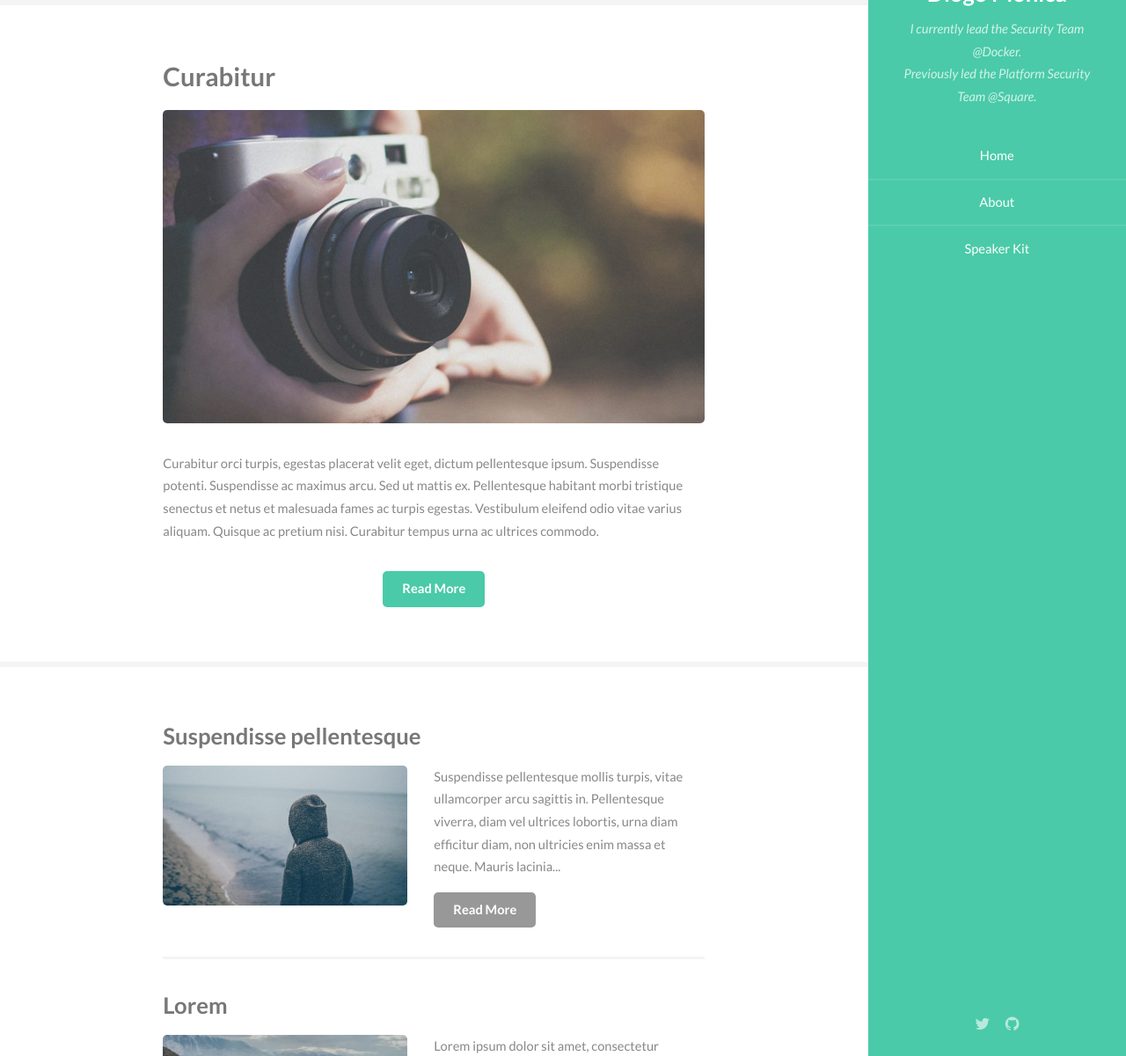
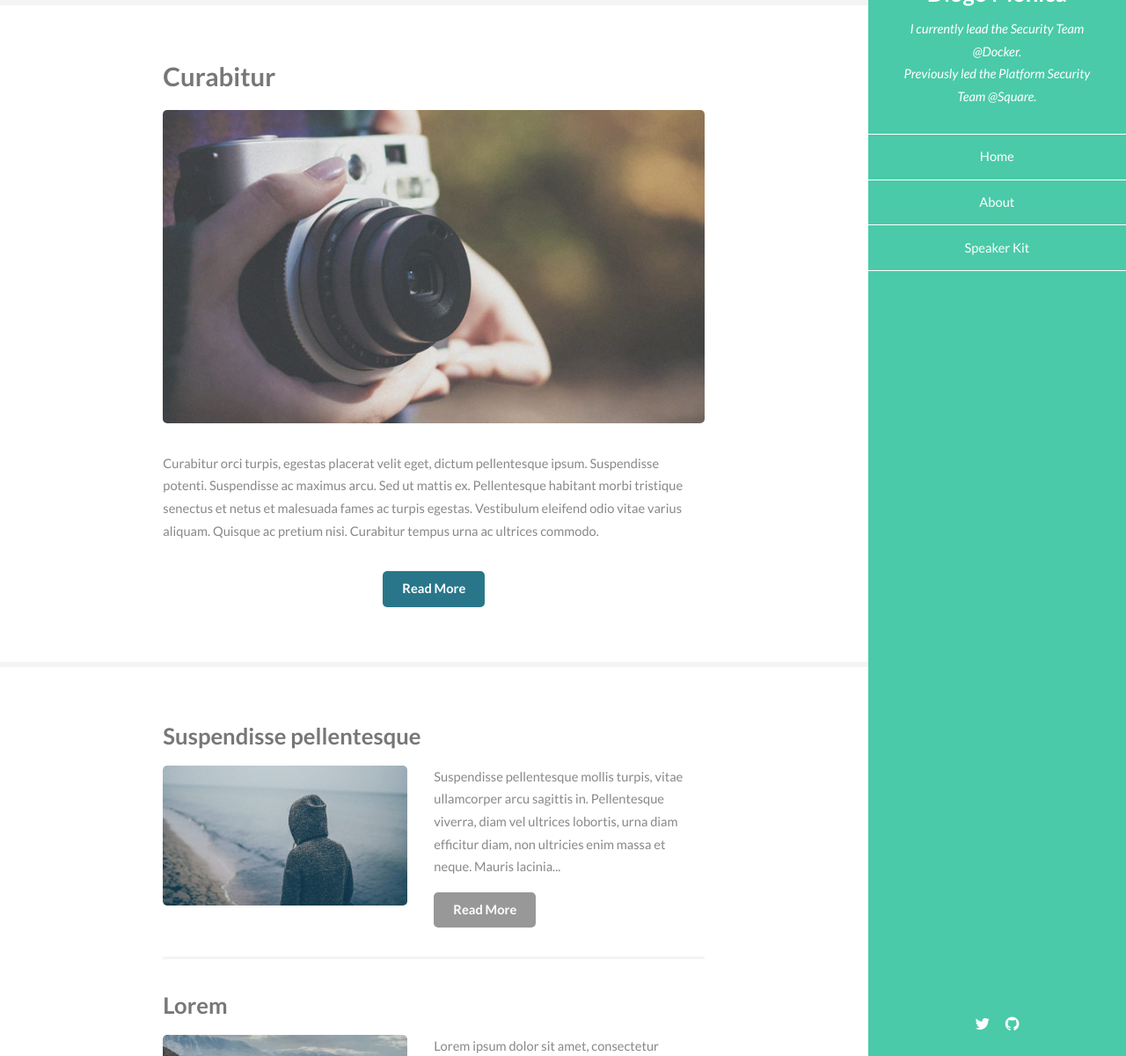
Before and after one commit to diogomonica/new.diogomonica.com, a Jekyll site: the page built from index.html, in a window 1280 px wide and 1400 px high. Shown: the part 200-1400 px from the top of the window at 88% size. Built offline with Jekyll 4.4.1, drawn with Linux system fonts in a browser that asks for light colours.

Commit message:
changed some styles

```diff
--- a/_sass/_vars.scss
+++ b/_sass/_vars.scss
@@ -49,3 +49,7 @@
 	$color-header-fg:			mix($color-header-bg, $color-header-fg-bold, 25%);
 	$color-header-fg-light:		mix($color-header-bg, $color-header-fg-bold, 40%);
 	$color-header-border:		mix($color-header-bg, $color-header-fg-bold, 90%);
+
+	$diogoBlue:					#193341;
+	$diogoLightBlue:			#29768a;
+	$white:						#fff;
--- a/css/style-medium.scss
+++ b/css/style-medium.scss
@@ -71,18 +71,20 @@
 /* Layers */
 
 	#titleBar {
-		background: #222;
-		color: #fff;
+		background: $diogoBlue;
+		color: $white;
 		min-width: 320px;
 
 		.title {
-			color: #fff;
 			display: block;
+			width: 100%;
+			height: 44px;
+			padding: 0 1em;
+			color: $white;
 			font-weight: $font-weight-bold;
-			height: 44px;
 			line-height: 44px;
-			padding: 0 1em;
-			width: 100%;
+			letter-spacing: 1px;
+			text-transform: uppercase;
 
 			@if $side-header == 'right' {
 				text-align: left;
@@ -107,8 +109,8 @@
 			}
 
 			&:before {
-				background: $color-accent-bg;
-				color: $color-accent-fg-bold;
+				background: $diogoBlue;
+				color: $white;
 				content: '\f0c9';
 				display: block;
 				font-size: 18px;
@@ -130,6 +132,6 @@
 	}
 
 	#sidePanel {
-		background: $color-header-bg;
-		color: $color-header-fg;
+		background: $diogoBlue;
+		color: $white;
 	}
--- a/css/style-xsmall.scss
+++ b/css/style-xsmall.scss
@@ -39,6 +39,7 @@
 				> * {
 					width: 100%;
 					margin: 0 !important;
+					background: $diogoLightBlue;
 
 					&.icon {
 						&:before {
--- a/css/style.scss
+++ b/css/style.scss
@@ -166,7 +166,7 @@
 
 	header {
 		p {
-			color: $color-fg-light;
+			color: $white;
 			position: relative;
 			margin: 0 0 ($size-element-margin * 0.75) 0;
 		}
@@ -789,8 +789,8 @@
 		}
 
 		&.special {
-			background-color: $color-accent-bg;
-			color: $color-accent-fg-bold !important;
+			background-color: $diogoLightBlue;
+			color: $white !important;
 
 			&:hover {
 				background-color: lighten($color-accent-bg, 5);
@@ -888,7 +888,7 @@
 
 		header {
 			p {
-				color: $color-header-fg-light;
+				color: $white;
 			}
 		}
 
@@ -915,7 +915,7 @@
 			}
 
 			p {
-				color: $color-header-fg;
+				color: $white;
 				font-style: italic;
 				margin: 1em 0 0 0;
 			}
@@ -933,7 +933,7 @@
 
 				li {
 					a {
-						color: $color-header-fg-light;
+						color: $white;
 					}
 				}
 			}
@@ -946,7 +946,7 @@
 				padding: 0;
 
 				li {
-					border-top: solid $size-border-width $color-header-border;
+					border-top: 1px solid $white;
 					display: block;
 					padding: 0;
 
@@ -964,8 +964,8 @@
 						}
 					}
 
-					&:first-child {
-						border-top: 0;
+					&:last-child {
+						border-bottom: 1px solid $white;
 					}
 				}
 			}
@@ -1014,32 +1014,19 @@
 /* Footer */
 
 	#footer {
-		background: #fafafa;
-		border-top: 0;
+		padding: 20px;
+		background: #f0f0f0;
 		color: #c0c0c0;
 		overflow: hidden;
-		padding: 4em 0 2em 0;
-
 		.copyright {
-			line-height: 1em;
-			list-style: none;
-			padding: 0;
-
+			padding-left: 0;
+    		margin-bottom: 0;
 			li {
-				border-left: solid 1px #d4d4d4;
-				display: inline-block;
-				font-size: 0.8em;
-				margin-left: 1em;
-				padding-left: 1em;
-
-				&:first-child {
-					border-left: 0;
-					margin-left: 0;
-					padding-left: 0;
-				}
-
+				font-size: 16px;
+    			line-height: 20px;
 				a {
-					color: inherit;
+					border-bottom: 0;
+					color: $diogoLightBlue;
 				}
 			}
 		}
```
